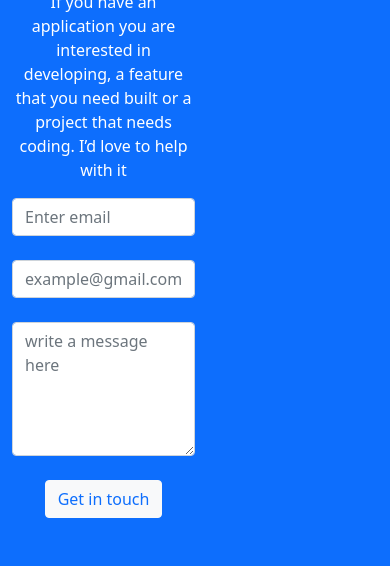
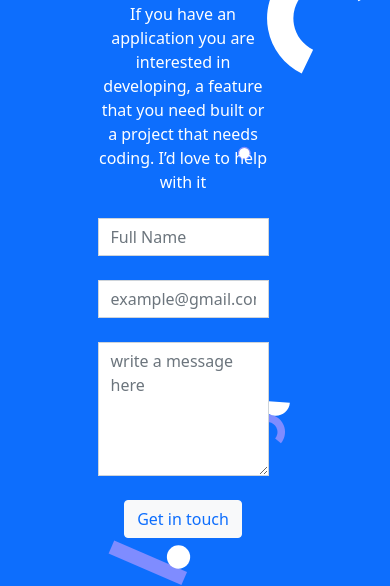
Before and after one commit to abdulhamiid/bootstrap, a plain HTML site: page index.html in a window 390 px wide. Shown: the part 542-1128 px from the top of the page. Drawn offline with nearby package versions, Linux system fonts and the light colour scheme.

Commit message:
complete form design

```diff
--- a/css/style.css
+++ b/css/style.css
@@ -5,8 +5,15 @@ body {color: #091e42;}
   background-size: cover;
 }
 
-.footer {
-  background-image: url(../img/header-bg.svg);
-  background-repeat: no-repeat;
-  background-size: cover;
+
+
+@media (max-width: 760px) {
+  .back {
+    width: 100%;
+    height: auto;
+    background-image: url("../img/contact-me-shapes.svg");
+    background-repeat: no-repeat;
+    background-position: top right;
+    background-size: cover;
+  }
 }
--- a/index.html
+++ b/index.html
@@ -69,14 +69,14 @@
 
   <!-- footer -->
   <footer class="container-fluid bg-primary text-white">
-    <div class="row">
+    <div class="row back">
       <div class="col-md-1 col-lg-2"></div>
       <div class="col-12 col-sm-12 col-md-10 col-lg-8 text-center">
-        <div class="w-50 py-5 text-center">
+        <div class="w-50 py-5 text-center mx-auto">
           <header>
-            <h2 class="display-6 font-weight-bold">Contact me</h2>
+            <h2 class="h2">Contact me</h2>
           </header>
-          <p class="contact__text w-40">
+          <p class="contact__text my-4">
             If you have an application you are interested in developing, a feature
             that you need built or a project that needs coding. I’d love to help
             with it
@@ -84,16 +84,16 @@
           <form action="https://formspree.io/f/mdobpebd"
                 method="post">
               <div class="mb-4">
-                <input type="text" class="form-control" id="name" placeholder="Enter email" name="name" maxlength="30"
+                <input type="text" class="form-control rounded-0" id="name" name="name" maxlength="30"
                 placeholder="Full Name"
                 required>
               </div>
               <div class="mb-4">
-                <input type="email" class="form-control" id="email" name="pswd" placeholder="example@gmail.com"
+                <input type="email" class="form-control rounded-0" id="email" name="pswd" placeholder="example@gmail.com"
                 required>
               </div>
               <div class="mb-4">
-                <textarea class="form-control" rows="5" id="message" maxlength="500"
+                <textarea class="form-control rounded-0" rows="5" id="message" maxlength="500"
                 placeholder="write a message here"
                 required></textarea>
               </div>
```
Also changed, not shown: img/contact-me-shapes.svg (added).
